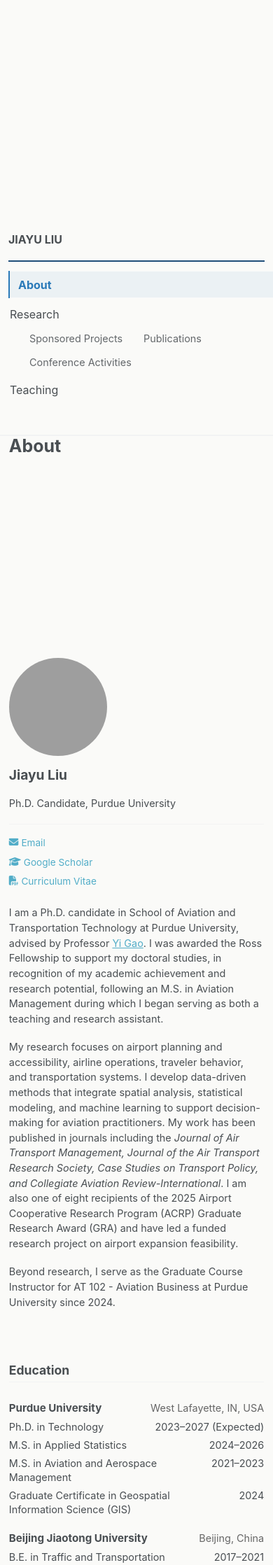
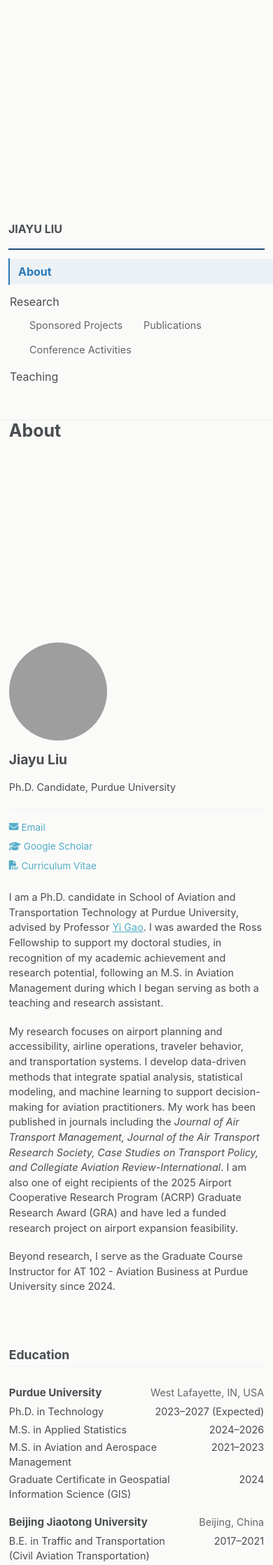
Before and after one commit to liu3309/liu3309.github.io, a Jekyll site: the page built from index.md, in a window 390 px wide. Shown: the top 2236 px of the page at 70% size. Built offline with Jekyll 4.4.1, drawn with Linux system fonts in a browser that asks for light colours; a script that is not in the unit is left out.

Commit message:
Update main.scss

```diff
--- a/assets/css/main.scss
+++ b/assets/css/main.scss
@@ -1794,3 +1794,20 @@ html {
     margin-bottom: 0.6rem !important;
   }
 }
+
+@media screen and (max-width: 700px) {
+
+  body .initial-content {
+    padding-top: 0.5rem !important;
+  }
+
+  .masthead__inner-wrap {
+    padding-top: 0.5rem !important;
+    padding-bottom: 0.5rem !important;
+  }
+
+  .left-nav__divider {
+    margin-top: 0.3rem !important;
+    margin-bottom: 0.5rem !important;
+  }
+}
```
